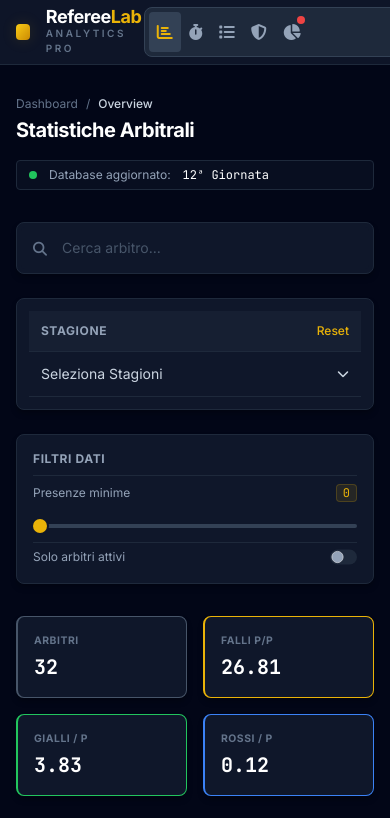
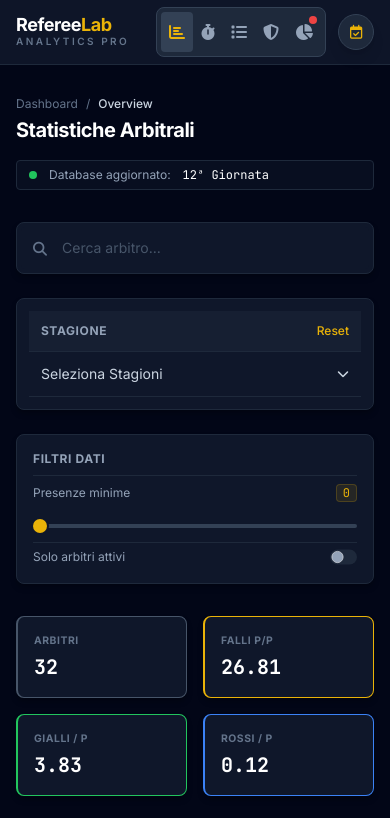
Before and after one commit to RefereeLab/Scelta-arbitri, a plain HTML site: page Scelta-arbitri.html in a window 390 px wide. Shown: the top 818 px of the page. Drawn offline with nearby package versions, Linux system fonts and the light colour scheme.

Commit message:
Update Scelta-arbitri.html

```diff
--- a/Scelta-arbitri.html
+++ b/Scelta-arbitri.html
@@ -515,7 +515,7 @@
             <div class="flex justify-between h-16">
                 <!-- Logo & Brand -->
                 <div class="flex items-center gap-4 cursor-pointer" onclick="window.location.reload()">
-<div class="w-4 h-4 sm:w-9 sm:h-9 rounded bg-gradient-to-br from-yellow-400 to-yellow-600 flex items-center justify-center text-slate-900 shadow-glow">
+<div class="hidden sm:flex w-9 h-9 rounded bg-gradient-to-br from-yellow-400 to-yellow-600 items-center justify-center text-slate-900 shadow-glow">
     <i class="fa-solid fa-whistle text-base sm:text-lg rotate-[-15deg]"></i>
 </div>
                     <div class="flex flex-col justify-center">
@@ -549,7 +549,7 @@
                 <!-- Mobile & Actions -->
                 <div class="flex items-center gap-3">
                     <!-- Mobile View Switcher -->
-                    <div class="md:hidden flex bg-slate-800 rounded-lg p-1 border border-slate-700 w-[90vw]">
+                    <div class="md:hidden flex bg-slate-800 rounded-lg p-1 border border-slate-700">
                         <button onclick="switchView('stats')" id="mob-nav-stats" class="p-2 rounded text-yellow-500 bg-slate-700"><i class="fa-solid fa-chart-bar"></i></button>
                         <button onclick="switchView('playingTime')" id="mob-nav-time" class="p-2 rounded text-slate-400"><i class="fa-solid fa-stopwatch"></i></button>
                         <button onclick="switchView('matches')" id="mob-nav-matches" class="p-2 rounded text-slate-400"><i class="fa-solid fa-list"></i></button>
```
